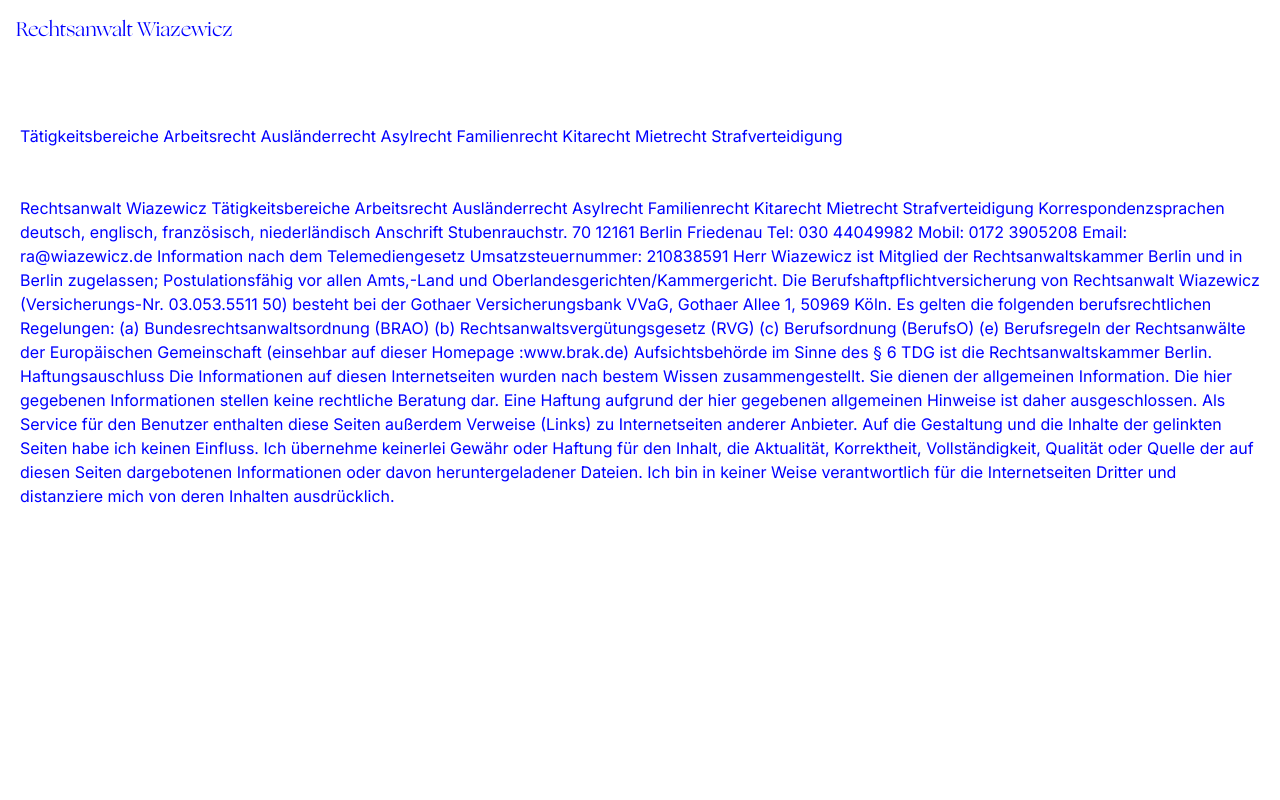
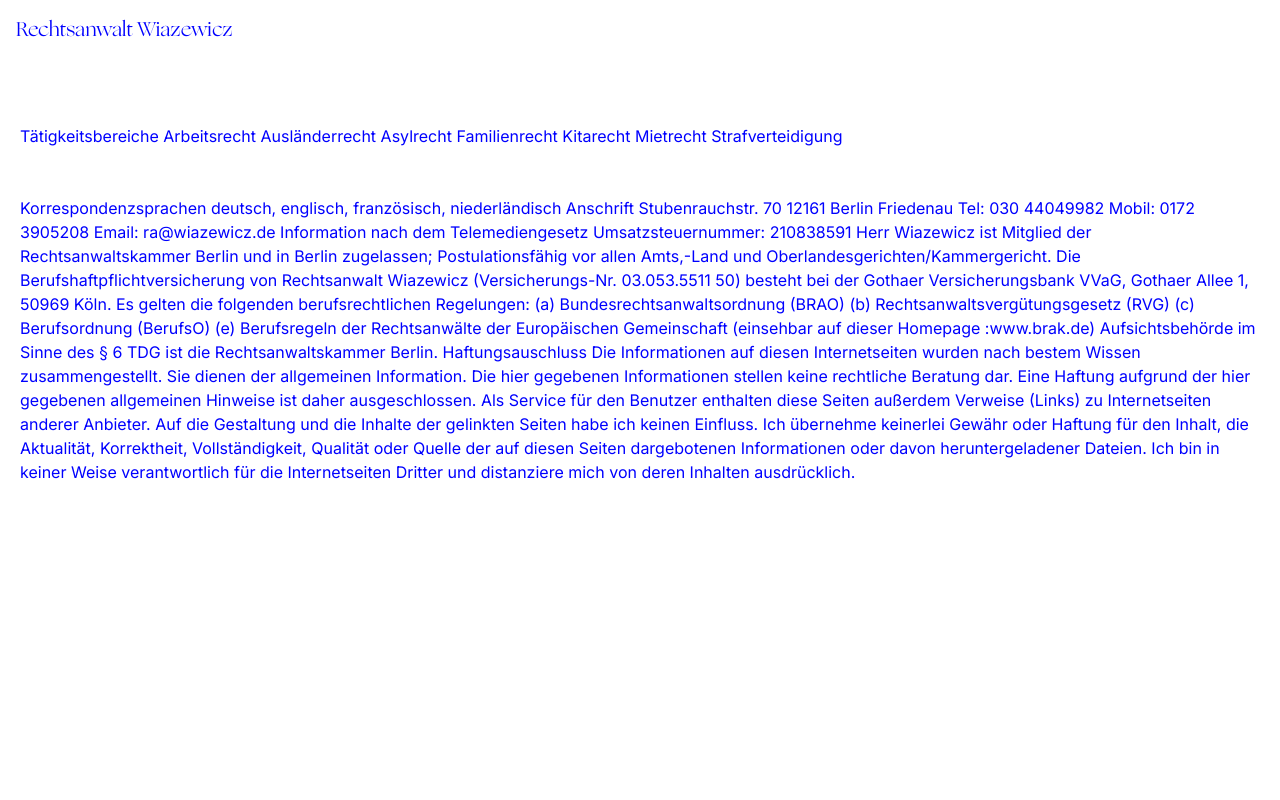
Before and after one commit to dreadbeard11/ra-wiazewicz, a Next.js app: page / in a window 1280 px wide. Shown: the top 800 px of the page. Built offline with nearby package versions, Linux system fonts and the light colour scheme.

Commit message:
Update page.tsx

```diff
--- a/src/app/page.tsx
+++ b/src/app/page.tsx
@@ -13,16 +13,7 @@
       <Container>
         <Intro />
 
-Rechtsanwalt Wiazewicz
-Tätigkeitsbereiche
 
-    Arbeitsrecht
-    Ausländerrecht
-    Asylrecht
-    Familienrecht
-    Kitarecht
-    Mietrecht
-    Strafverteidigung
 
 Korrespondenzsprachen
 
```
